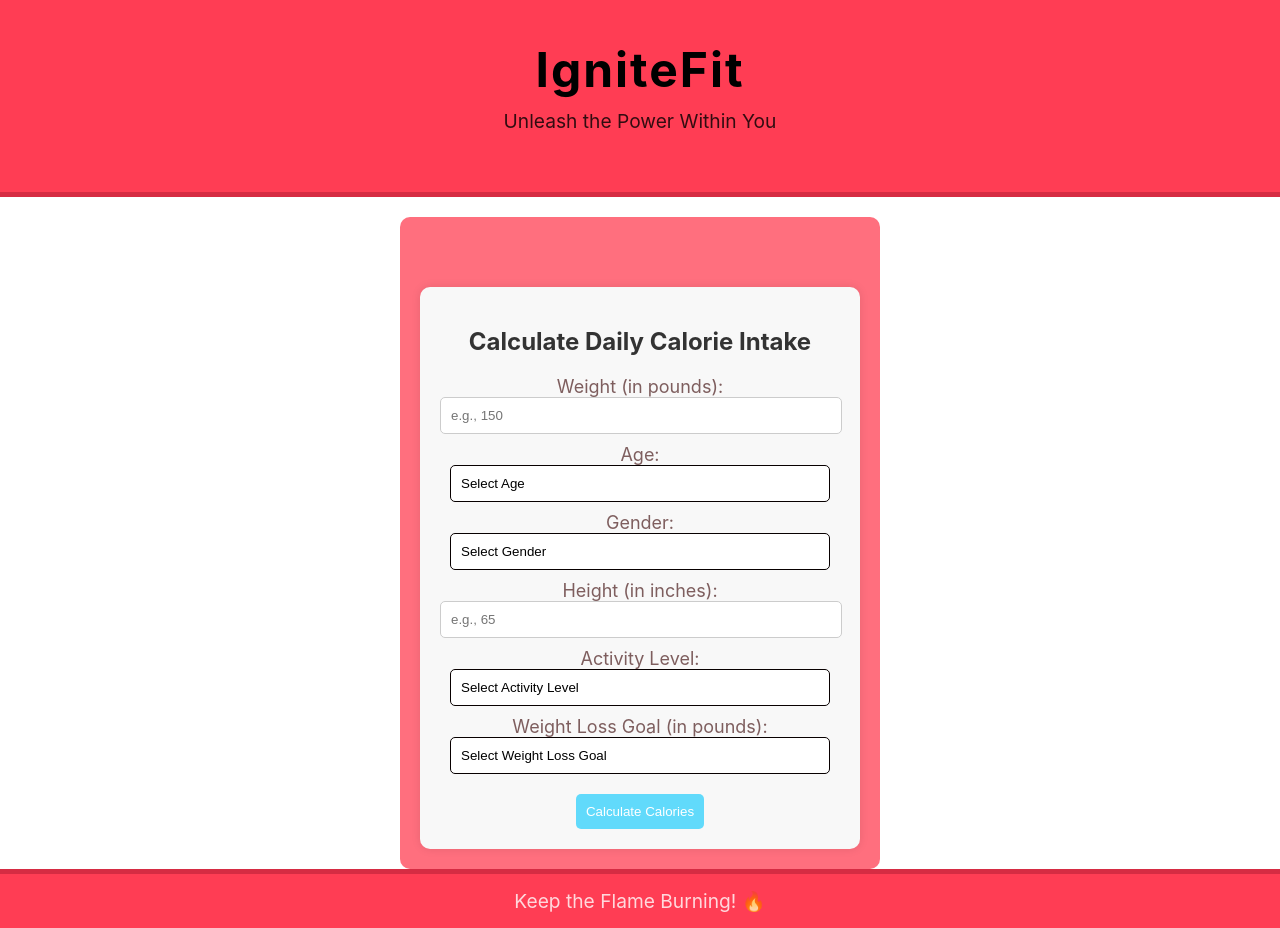
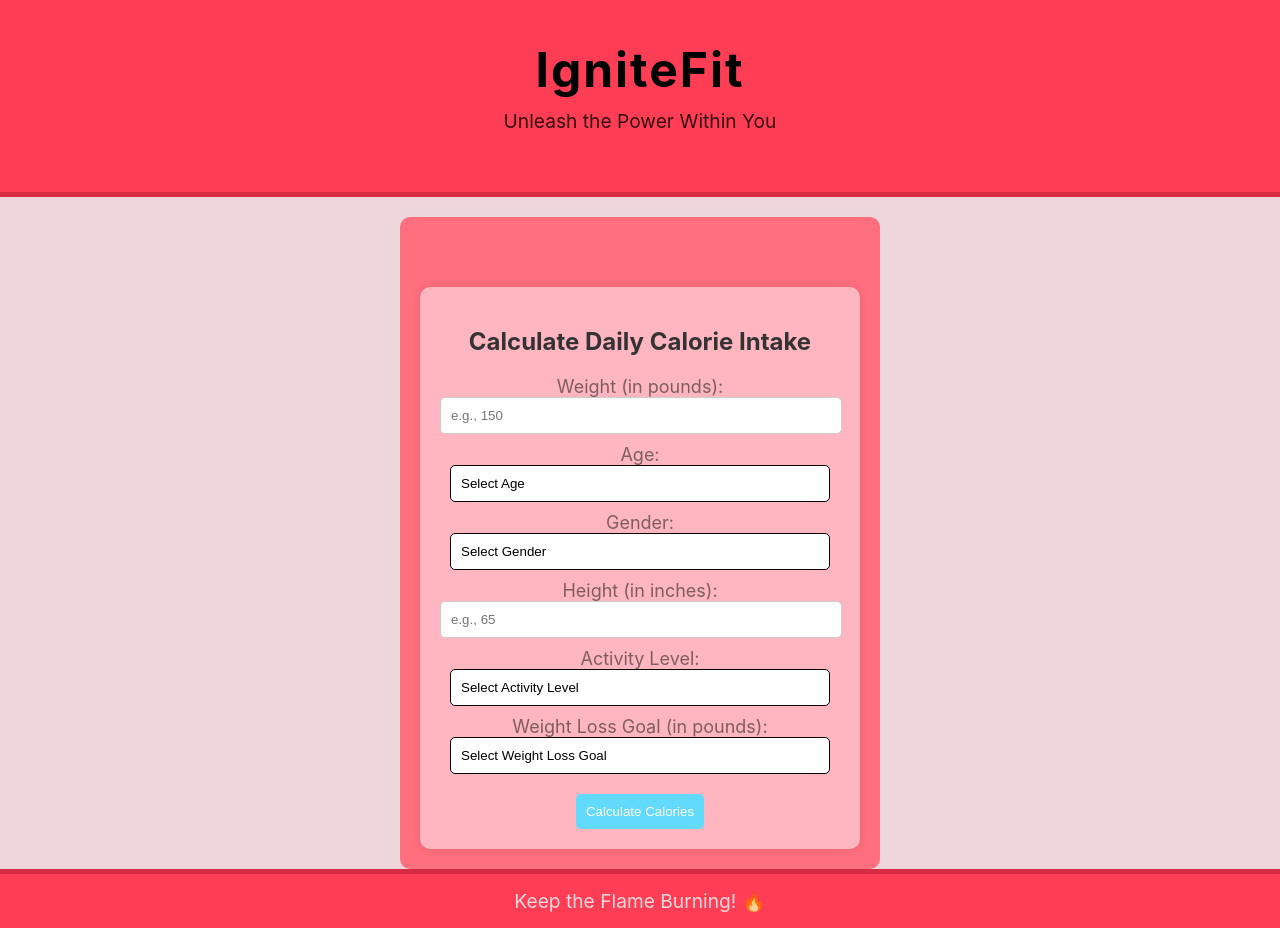
Before and after one commit to Zoh007/Hackalytics, a React (Create React App) app: page / in a window 1280 px wide. Built offline with nearby package versions, Linux system fonts and the light colour scheme.

Commit message:
Completed

```diff
--- a/src/weightEntry.css
+++ b/src/weightEntry.css
@@ -1,10 +1,14 @@
 /* WeightEntry.css */
+body {
+  background-color: #eed6da; /* Pink background color for the entire page */
+}
+
 .weight-entry-container {
   max-width: 400px;
-    margin: auto; /* Center the box on the page */
-    margin-top: 50px; /* Add some top margin for spacing */
+  margin: auto;
+  margin-top: 50px;
   padding: 20px;
-    background-color: #f8f8f8;
+  background-color: #ffb6c1; /* Different shade of pink for the central box */
   border-radius: 10px;
   box-shadow: 0 0 10px rgba(0, 0, 0, 0.1);
   text-align: center;
```
Lines whose indentation alone changed are shown as unchanged.
